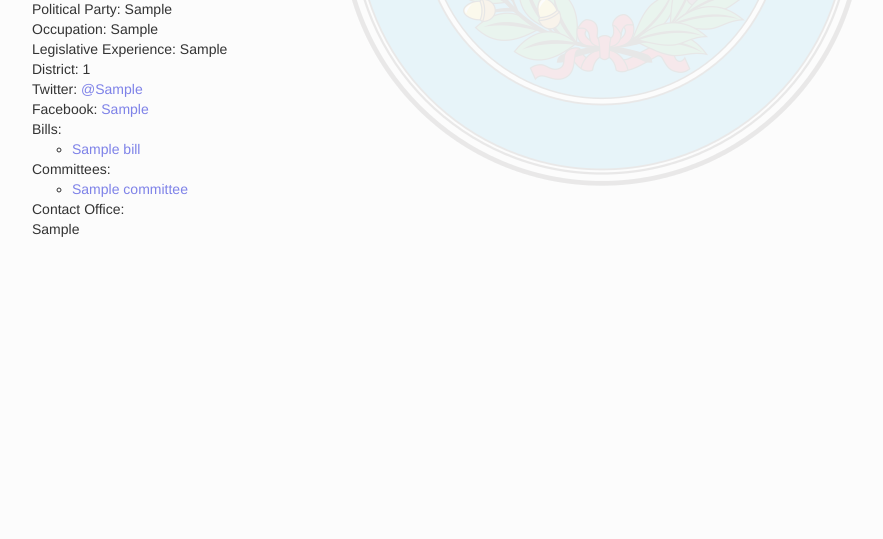
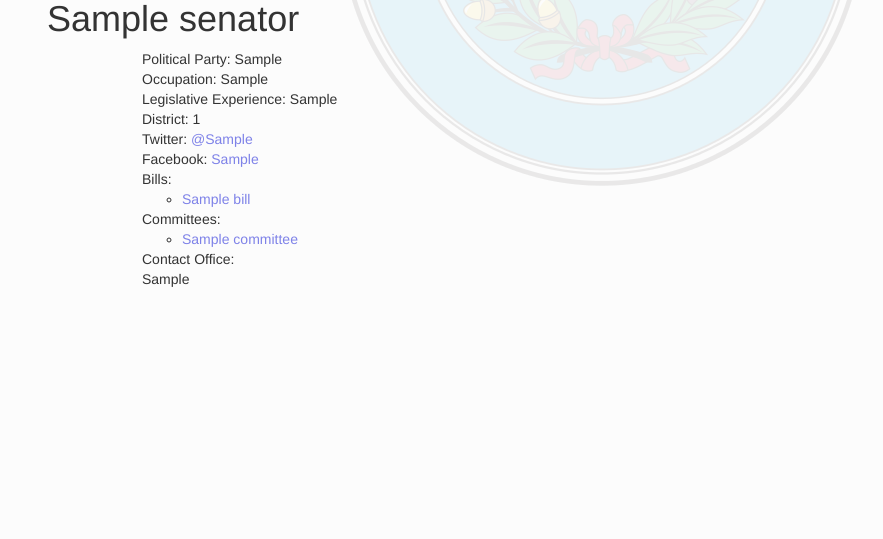
Before and after one commit to Jkettler/cs373-idb, a Django app: page /senators/1/ in a window 1320 px wide. Shown: the part 449-988 px from the top of the page, without its empty margins (58-941 px from the left). Run offline with Django 3.2, Linux system fonts and the light colour scheme; tables that the repository leaves empty hold one stand-in row (values such as "Sample post"); parts of the project's set-up code (start-up, migrations or seed data) failed here and were passed over; some libraries are stand-ins or nearby versions.

Commit message:
some senator view styling

```diff
--- a/idb/static/css/app.css
+++ b/idb/static/css/app.css
@@ -29,7 +29,7 @@ a:hover:visited {color:#E8504E}
 }
 
 #idb-navbar li{
-    margin-right:1em;
+    padding-right:1em;
     /*margin-left:1em;*/
 }
 
--- a/idb/templates/senator.html
+++ b/idb/templates/senator.html
@@ -4,8 +4,15 @@
     {% if senator %}
     <div class=" row-fluid senator">
     <img class="img" src="{%  cloudinary_url senator.twitter type="twitter_name" width="200" height="200" %}.jpg">
+    <div class="row-fluid">
+        <div class="col-sm-12">
+            <h1>{{ senator.name }}</h1>
+        </div>
+    </div>
+    <div class="row-fluid">
+        <div class="col-sm-12 col-sm-offset-1">
             <ul class="list-unstyled">
-        <li>Senator Name: {{ senator.name }}</li>
+
                 <li>Political Party: {{ senator.party }}</li>
                 <li>Occupation: {{ senator.occupation }}</li>
                 <li>Legislative Experience: {{ senator.legislative_experience }}</li>
@@ -39,7 +46,9 @@
 
             </ul>
 {% else %}
-    <p>No Senators are available.</p>
+    <p>Something went wrong.</p>
 {% endif %}
     </div>
+    </div>
+    </div>
 {% endblock %}
```
Lines whose indentation alone changed are shown as unchanged.
